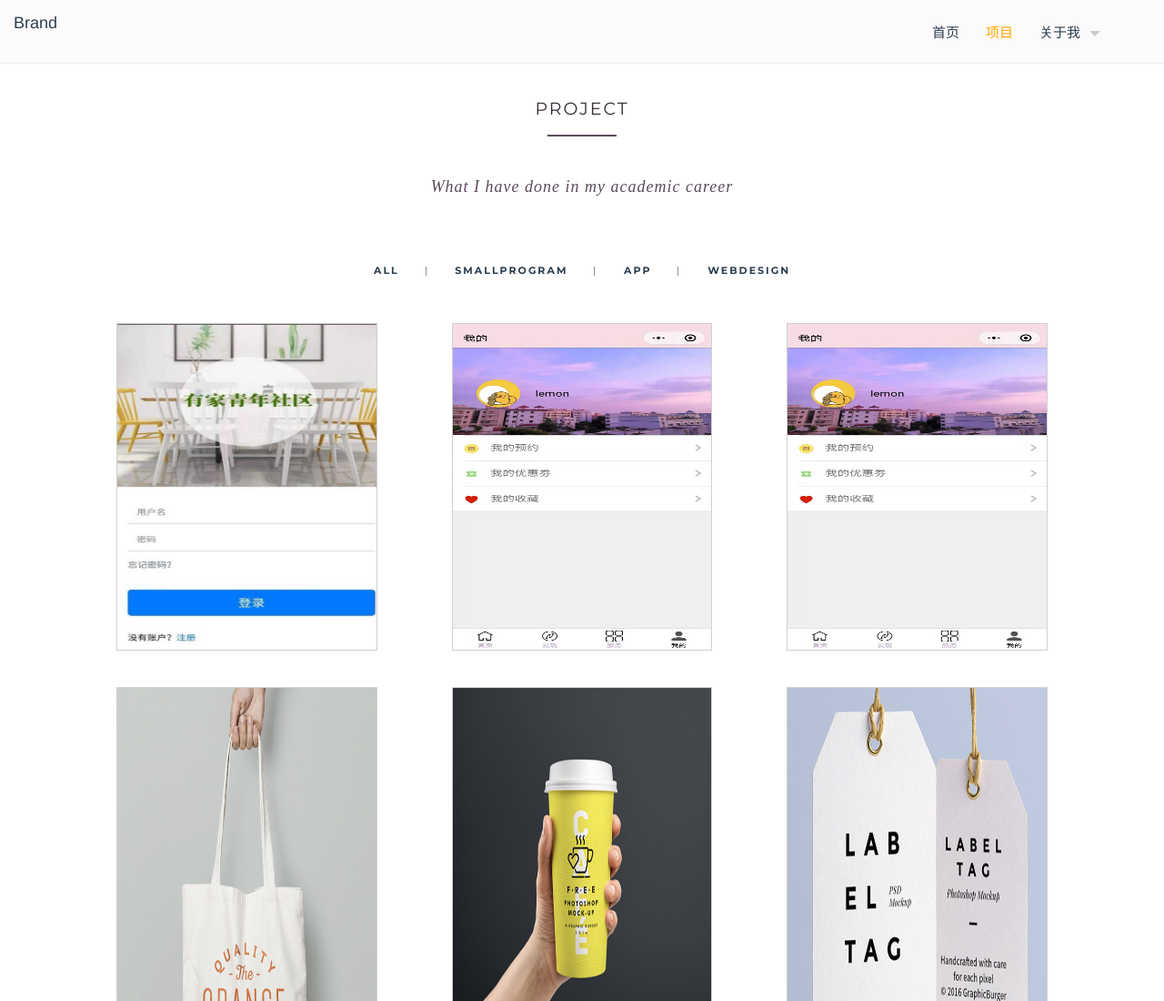
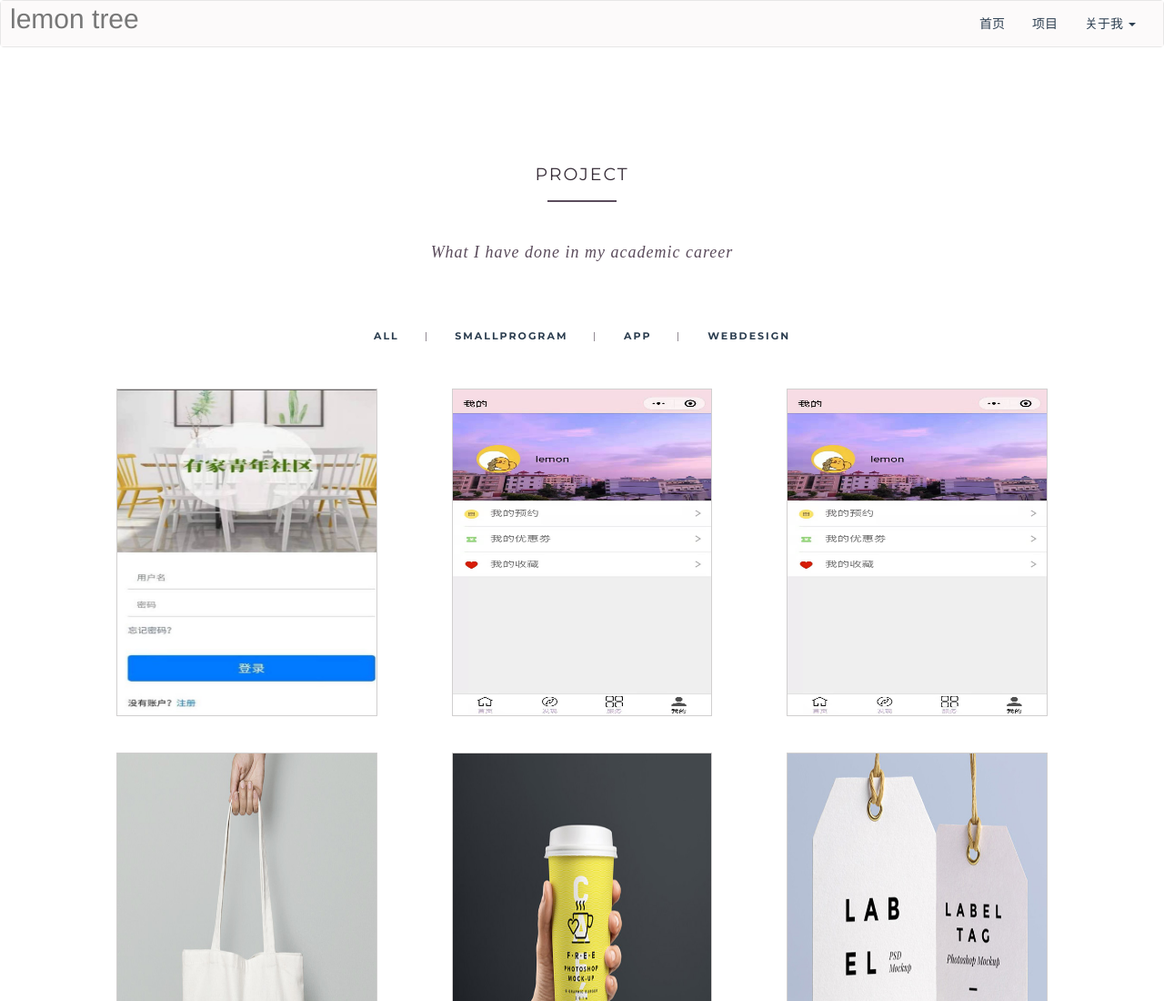
Before and after one commit to cherryling25/cherryling25.github.io, a plain HTML site: page page/case.html in a window 1280 px wide. Shown: the top 1100 px of the page at 91% size. Drawn offline with Linux system fonts and the light colour scheme.

Commit message:
导航条

```diff
--- a/css/case.css
+++ b/css/case.css
@@ -17,7 +17,11 @@ a{
 	background-color: #FCFAFA;
 }
 
-
+nav .navbar-brand{
+    font-size: 30px;
+    padding: 10px;
+}
+/*
 .header{
     width: 100%;
     height: 70px;
@@ -96,7 +100,7 @@ a{
 }
 .nav-link:hover{
     color: rgb(125, 214, 97);
-}
+} */
 
 /* Filter */
 .container{
--- a/js/case.js
+++ b/js/case.js
@@ -1,6 +1,6 @@
 
 window.onload = function () {
-    //导航条的 '关于我'
+    /* //导航条的 '关于我'
     var aboutMe = document.getElementById('aboutMe');
     var ulDropdown = document.getElementById('ulDropdown');
     aboutMe.onmouseover = function () {
@@ -26,7 +26,7 @@ window.onload = function () {
             };
         }(divClass[i].style);
     }
-
+   */
 
     // 过滤
    // animate divs on start
--- a/page/case.html
+++ b/page/case.html
@@ -13,7 +13,8 @@
     <title>我的作品</title>
 </head>
 <body>
-<div class="header">
+    <nav class="navbar navbar-default">
+        <div class="container-fluid">
             <div class="navbar-header">
             <button type="button" class="navbar-toggle collapsed" data-toggle="collapse" data-target="#bs-example-navbar-collapse-1" aria-expanded="false">
                 <span class="sr-only">Toggle navigation</span>
@@ -21,12 +22,30 @@
                 <span class="icon-bar"></span>
                 <span class="icon-bar"></span>
             </button>
-        <a class="navbar-brand" href="#">Brand</a>
+            <span class="navbar-brand">lemon tree</span>
             </div>
 
-    <!-- <div class="nav">
+            <div class="collapse navbar-collapse" id="bs-example-navbar-collapse-1">
+                <ul class="nav navbar-nav navbar-right">
+                    <li><a href="./index.html">首页</a></li>
+                    <li><a href="./case.html">项目</a></li>
+                    <li class="dropdown">
+                        <a href="#" class="dropdown-toggle" data-toggle="dropdown" role="button" aria-haspopup="true" aria-expanded="false">关于我 <span class="caret"></span></a>
+                        <ul class="dropdown-menu">
+                            <li><a href="#">GitHub地址</a></li>
+                            <li><a href="#">博客园</a></li>
+                            <li><a href="#">Something</a></li>
+                        </ul>
+                    </li>
+                </ul>
+            </div>
+        </div>
+    </nav>
+<!--<div class="header">
+
+     <div class="nav">
         <a href="#" class="nav-left"><span>lemon tree</span></a>
-    </div> -->
+    </div>
 
     <div class="nav">
         <div class="nav-links">
@@ -63,7 +82,7 @@
         </div>
     </div>
 </div>
-
+-->
 
 <!-- projectTitle -->
 <div class="container">
```
Lines whose indentation alone changed are shown as unchanged.
